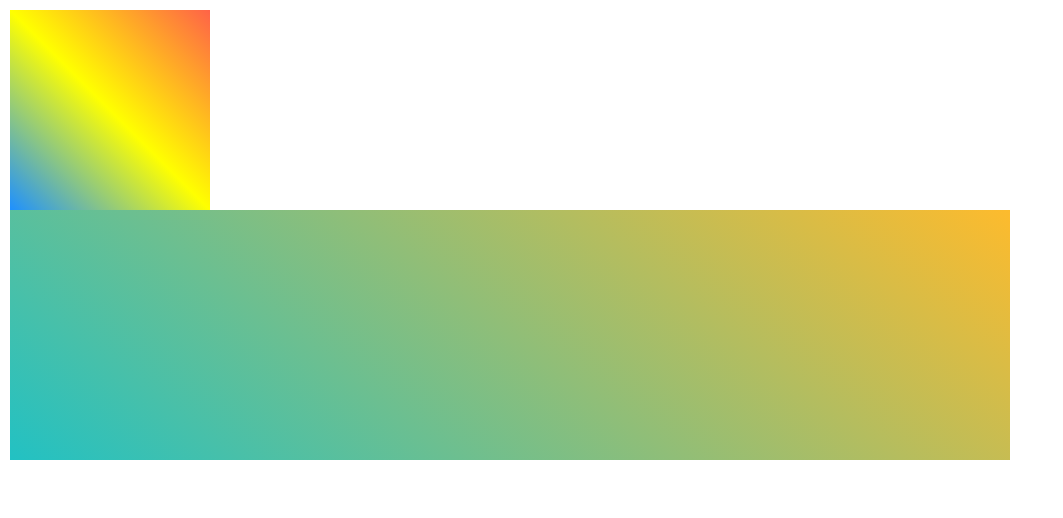
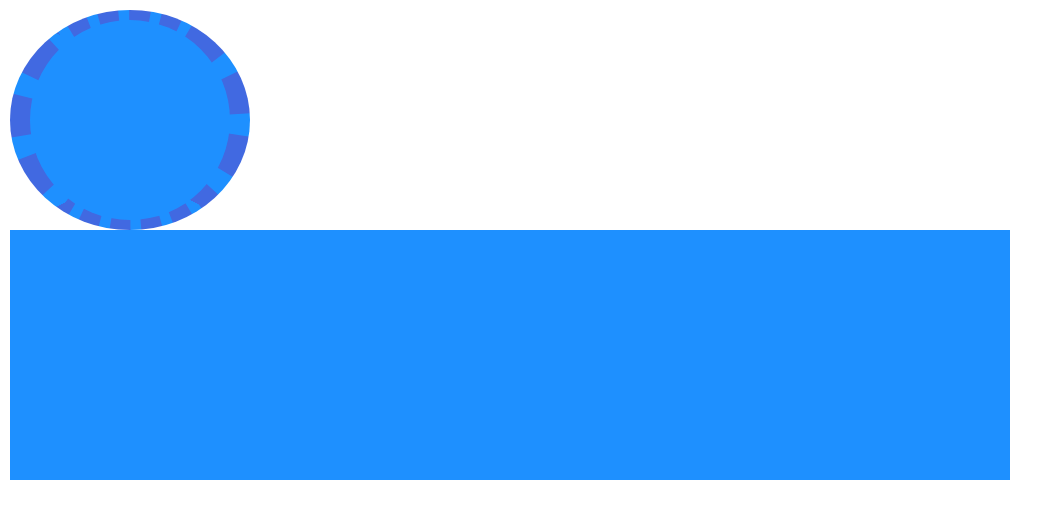
Before and after one commit to marcellusj/HTML-CSS-learning, a plain HTML site: page Sample_Website/index.html in a window 1280 px wide. Shown: the whole page, without its empty margins (0-1063 px from the left). Drawn offline with Linux system fonts and the light colour scheme.

Commit message:
Borders in CSS

```diff
--- a/Sample_Website/css/styles.css
+++ b/Sample_Website/css/styles.css
@@ -5,16 +5,14 @@ body {
 .box {
   width: 200px;
   height: 200px;
-  background: linear-gradient(45deg, dodgerblue, yellow, tomato);
+  background: dodgerblue;
+  border: 10px dashed royalblue;
+  border-width: 10px 20px; /* trbl */
+  border-radius: 100%;
 }
 
 .box2 {
   width: 1000px;
   height: 250px;
-  background: rgb(34, 193, 195);
-  background: linear-gradient(
-    37deg,
-    rgba(34, 193, 195, 1) 0%,
-    rgba(253, 187, 45, 1) 100%
-  );
+  background: dodgerblue;
 }
```
